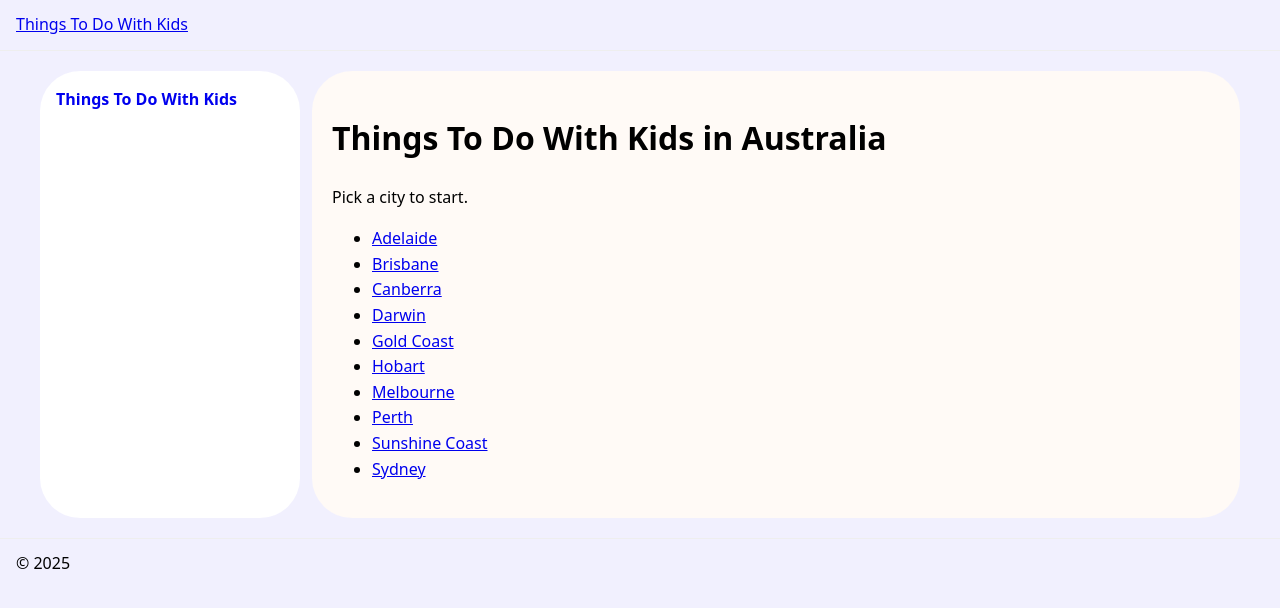
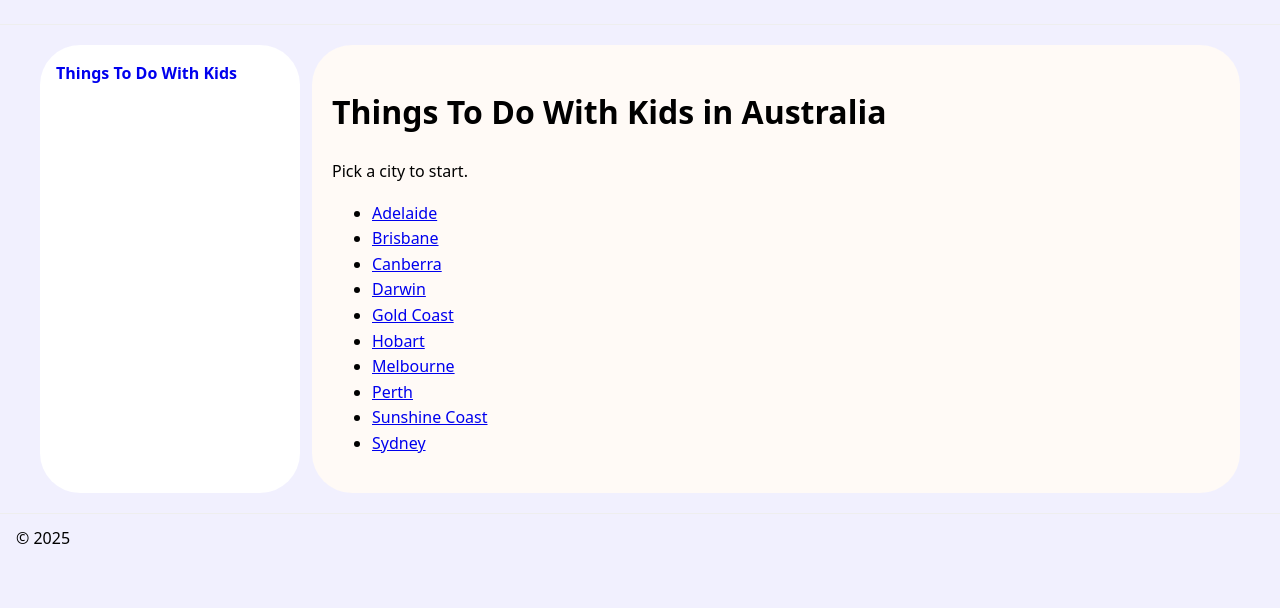
Before and after one commit to nerdflu/ttdwk, a Jekyll site: the page built from index.md, in a window 1280 px wide. Shown: the top 608 px of the page. Built offline with Jekyll 4.4.1, drawn with Linux system fonts in a browser that asks for light colours.

Commit message:
Ensure sidebar classes evaluate after Liquid assignments

```diff
--- a/_layouts/default.html
+++ b/_layouts/default.html
@@ -1,11 +1,12 @@
 <!doctype html><html lang="en-AU"><head>
 <meta charset="utf-8"><meta name="viewport" content="width=device-width,initial-scale=1">
 {% seo %}<link rel="stylesheet" href="{{ '/assets/styles.css' | relative_url }}?v={{ site.github.build_revision | default: site.time | date: '%s' }}">
-</head><body class="{% if is_home == false %}has-sidebar{% endif %}">
+</head>
 {% assign is_home = page.url == "/" %}
 {% assign is_city = page.collection == "cities" %}
 {% assign is_activity = page.collection == "activities" %}
 {% assign show_sidebar = is_home == false %}
+<body class="{% if show_sidebar %}has-sidebar{% endif %}">
 
 <header class="site-head">
 <button class="sidebar-toggle" data-toggle-sidebar aria-controls="sidebar" aria-expanded="false" {% if show_sidebar == false %}hidden{% endif %}>Menu</button>
```
